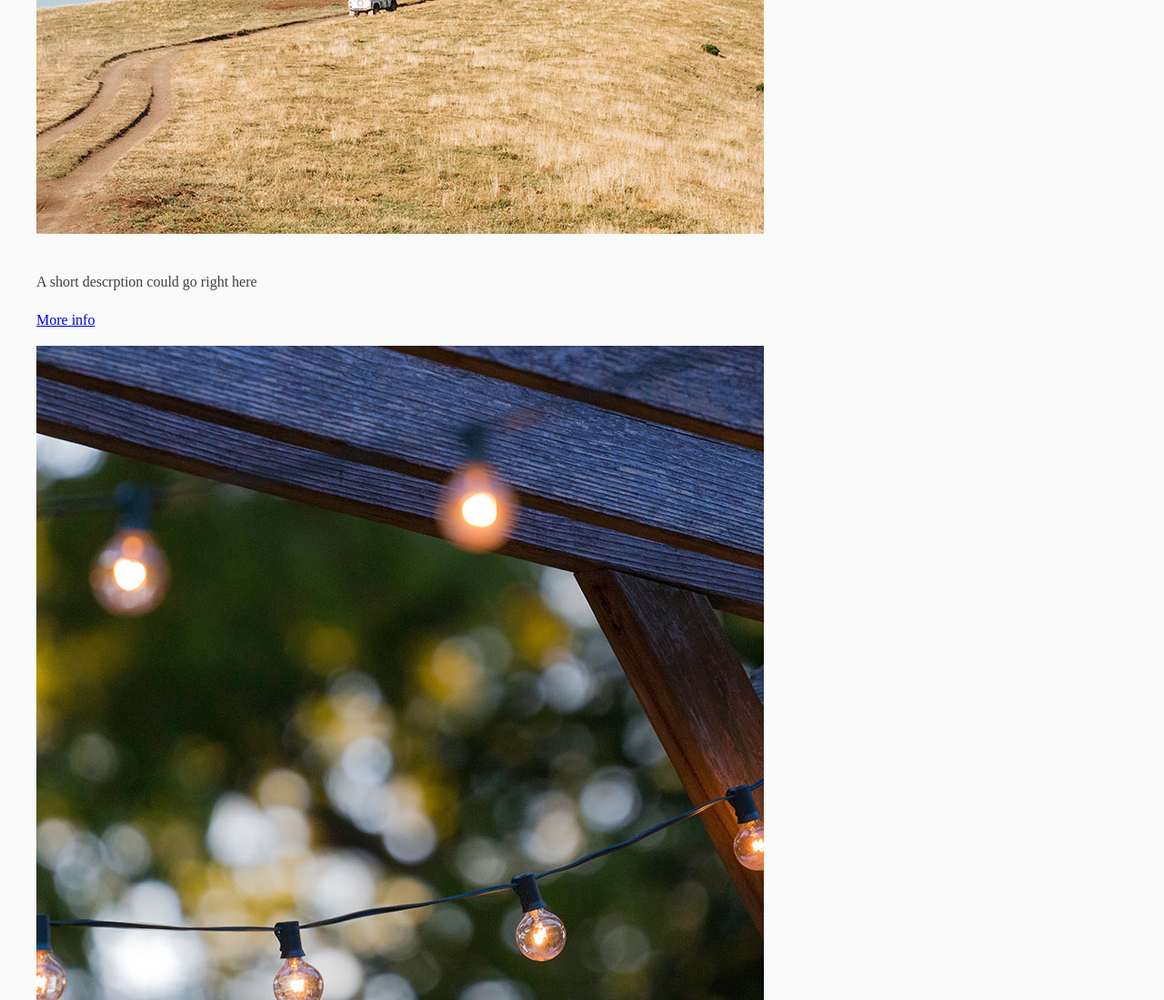
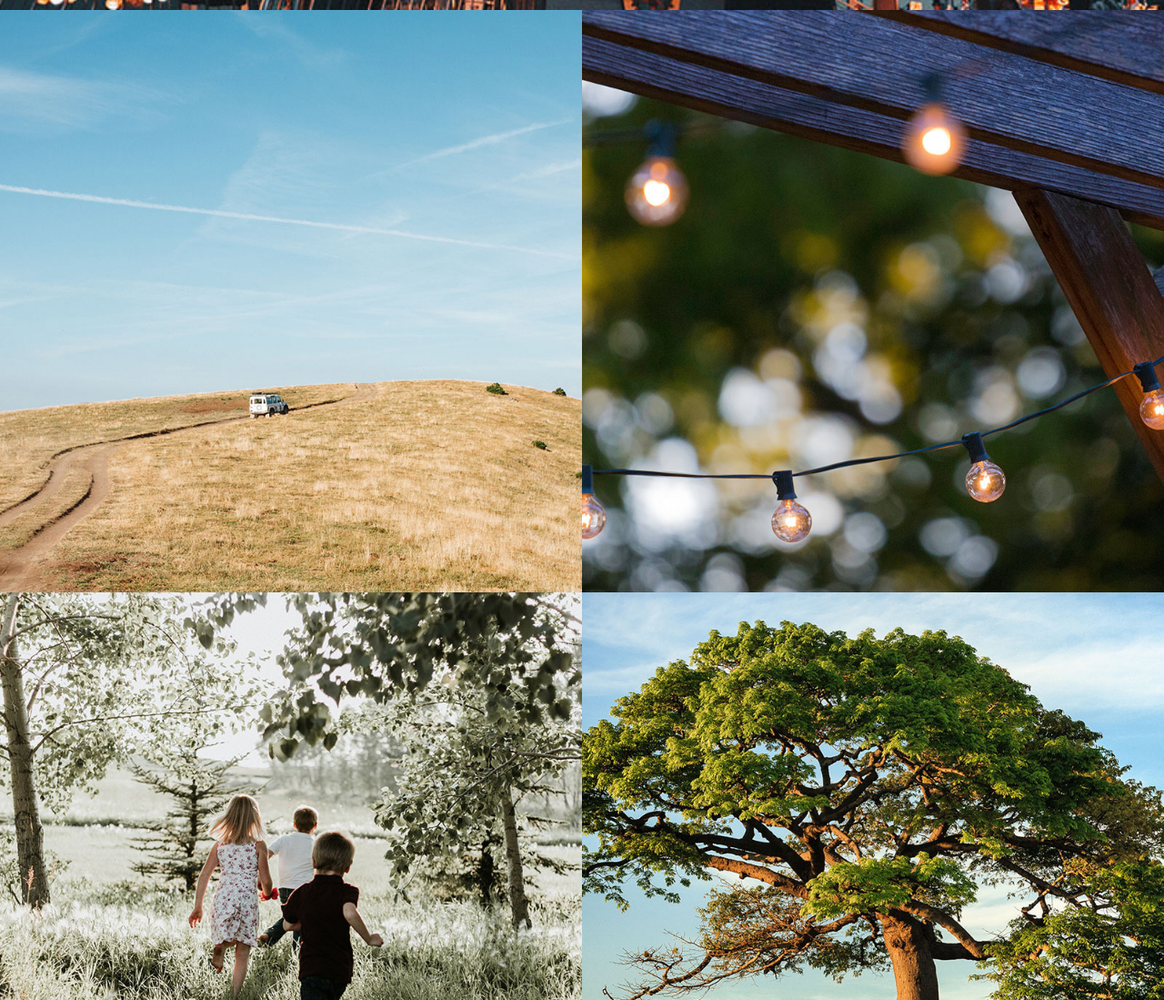
Before and after one commit to TejjyMK/PortfolioGrid, a website: page source/index.html in a window 1280 px wide. Shown: the part 3380-4479 px from the top of the page at 91% size. Drawn offline with nearby package versions, Linux system fonts and the light colour scheme; files that its build step writes are made by us from their sources; files whose address does not match are found by name.

Commit message:
portfolio section

```diff
--- a/source/index.html
+++ b/source/index.html
@@ -36,48 +36,50 @@
     </section>
 
     <section class="portfolio">
+        <h1>My Works</h1>
             <!-- * Portfolio item -->
         <div class="portolio-items">
             <figure class="portfolio-item featured">
                 <img src="assets/img/portfolio-01.jpg" alt="">
                 <figcaption>
-                    <h2 class="portfolio-title"></h2>
+                    <h2 class="portfolio-title">Project Name</h2>
+
                     <p class="portfolio-desc">A short descrption could go right here</p>
                     <a href="#" class="portfolio-link">More info</a>
                 </figcaption>
             </figure>
-        </div>
+
             <figure class="portfolio-item">
                 <img src="assets/img/portfolio-02.jpg" alt="">
                 <figcaption>
-                    <h2 class="portfolio-title"></h2>
+                    <h2 class="portfolio-title">Project Name</h2>
                     <p class="portfolio-desc">A short descrption could go right here</p>
                     <a href="#" class="portfolio-link">More info</a>
                 </figcaption>
             </figure>
-        </div>
+
             <figure class="portfolio-item">
                 <img src="assets/img/portfolio-03.jpg" alt="">
                 <figcaption>
-                    <h2 class="portfolio-title"></h2>
+                    <h2 class="portfolio-title">Project Name</h2>
                     <p class="portfolio-desc">A short descrption could go right here</p>
                     <a href="#" class="portfolio-link">More info</a>
                 </figcaption>
             </figure>
-        </div>
+
             <figure class="portfolio-item">
                 <img src="assets/img/portfolio-04.jpg" alt="">
                 <figcaption>
-                    <h2 class="portfolio-title"></h2>
+                    <h2 class="portfolio-title">Project Name</h2>
                     <p class="portfolio-desc">A short descrption could go right here</p>
                     <a href="#" class="portfolio-link">More info</a>
                 </figcaption>
             </figure>
-        </div>
+
             <figure class="portfolio-item">
                 <img src="assets/img/portfolio-05.jpg" alt="">
                 <figcaption>
-                    <h2 class="portfolio-title"></h2>
+                    <h2 class="portfolio-title">Project Name</h2>
                     <p class="portfolio-desc">A short descrption could go right here</p>
                     <a href="#" class="portfolio-link">More info</a>
                 </figcaption>
--- a/source/sass/partials/_portfolio.sass
+++ b/source/sass/partials/_portfolio.sass
@@ -0,0 +1,88 @@
+.portfolio
+    text-align: center
+    background: rgba($light-blue,.14)
+    padding: 5em 0
+
+    h1
+        color: $navy
+
+.portfolio-items
+    display: flex
+    flex-wrap: wrap
+    +container($max-width: 250px)
+
+.portfolio-item
+    position: relative
+    overflow: hidden
+    flex: 1 1 10rem
+
+    img
+        display: block
+        width: 100%
+
+    figcaption
+        position: absolute
+        top: 100%
+        bottom: 0
+        right: 0
+        left: 0
+        padding: 2.4em
+        text-align: right
+        color: $white
+        display: flex
+        background: rgba($light-blue,.65)
+        flex-direction: column
+        transition: top ease-in-out 250ms
+
+    &:hover figcaption,
+    &:focus figcaption
+        top: 0
+
+.portfolio-link
+        color: $white
+        font:
+            weight: $fw-b
+            size: 1.2rem
+
+        text-decoration: none
+        border-bottom: 3.5px solid $white
+        align-self: flex-end
+
+        &::after
+            content: url(../img/arrow-white.svg)
+            display: inline-block
+            height: .8em
+            width: .8em
+            margin-left: .5em
+
+
+.portfolio-desc
+    display: none
+
+    .featured &
+        display: block
+
+.portfolio-title
+    color: $white
+    font-size: 2.5rem
+    margin-bottom: auto
+
+    .featured &
+        font-size: 5rem
+
+
+@supports (display: grid)
+    .portolio-items
+        display: grid
+        grid-template-columns: repeat(2,2fr)
+
+    .portfolio-item.featured
+        grid-column: 1 / span 2
+        grid-row: 1 / span 2
+
+    .featured
+        .portfolio-title
+            font-size: 5rem
+
+        .portfolio-desc
+            display: block
--- a/source/sass/vendor/_normalize.sass
+++ b/source/sass/vendor/_normalize.sass
@@ -87,7 +87,7 @@
   overflow: hidden
 
 figure
-  margin: 1em 40px
+  margin: 0
 
 hr
   -moz-box-sizing: content-box
```
Also changed, not shown: build/assets/css/main.min.css, build/index.html.
